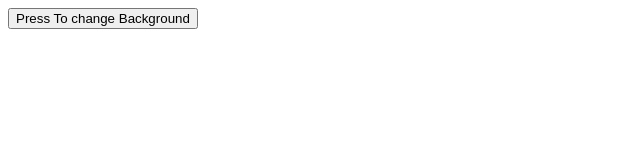
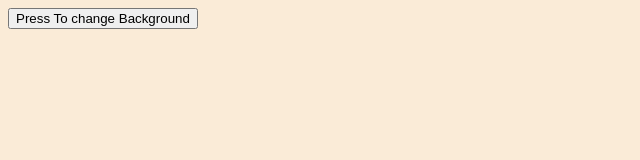
Before and after one commit to iamfredrickokereke/smallProjects, a plain HTML site: page backgroundChanger/index.html in a window 1280 px wide. Shown: the whole page, without its empty margins (0-640 px from the left). Drawn offline with Linux system fonts and the light colour scheme.

Commit message:
added stylesheet

```diff
--- a/backgroundChanger/index.html
+++ b/backgroundChanger/index.html
@@ -4,6 +4,7 @@
     <meta charset="UTF-8">
     <meta name="viewport" content="width=device-width, initial-scale=1.0">
     <meta http-equiv="X-UA-Compatible" content="ie=edge">
+    <link rel="stylesheet" href="style.css">
     <title>Change my Background</title>
 </head>
 <body>
--- a/backgroundChanger/style.css
+++ b/backgroundChanger/style.css
@@ -0,0 +1,5 @@
+body{
+    background-color: antiquewhite;
+    min-height: 100vh;
+    justify-content: center;
+}
```
